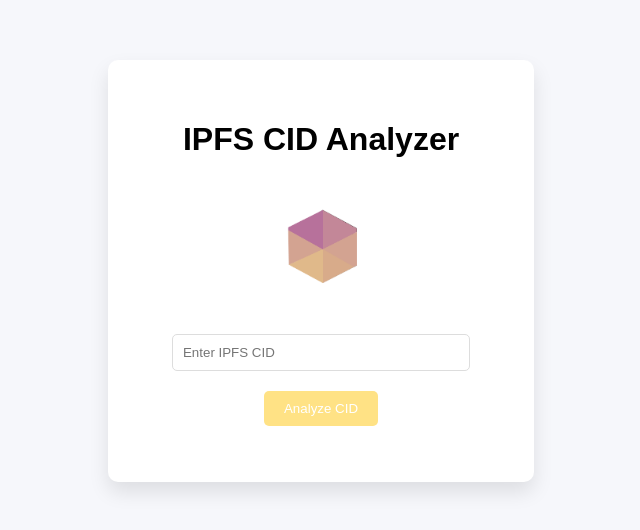
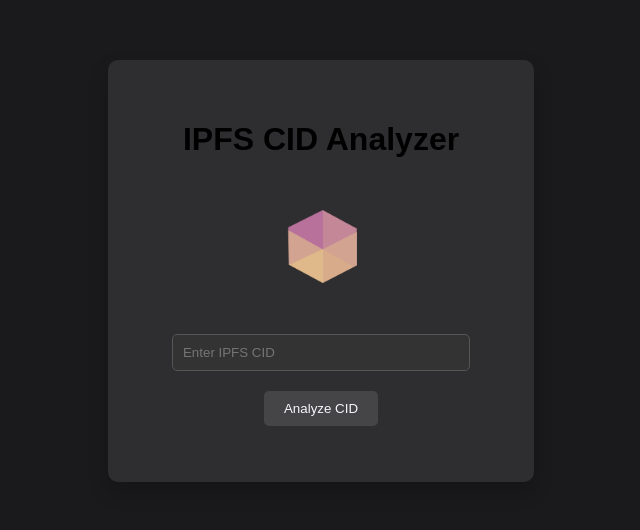
Before and after one commit to noryev/ipfsObjectAnalyzer, a React (Create React App) app: page / in a window 1280 px wide. Shown: the part 104-634 px from the top of the page, without its empty margins (285-925 px from the left). Built offline with nearby package versions, Linux system fonts and the light colour scheme.

Commit message:
Update App.css

```diff
--- a/src/App.css
+++ b/src/App.css
@@ -5,15 +5,15 @@ body {
   display: flex;
   align-items: center;
   justify-content: center;
-  background-color: #f6f7fb;
+  background-color: #1a1a1d;
 }
 
 .App {
   text-align: center;
   width: 70%; /* Increase box width */
   max-width: 800px; /* Set a max-width for responsiveness */
-  background-color: #fff;
-  box-shadow: 0 10px 20px rgba(0, 0, 0, 0.1);
+  background-color: #2e2e30;
+  box-shadow: 0 10px 20px rgba(0, 0, 0, 0.2);
   border-radius: 10px;
   padding: 40px;
 }
@@ -42,37 +42,37 @@ input {
   padding: 10px;
   width: 80%;
   border-radius: 5px;
-  border: 1px solid #ddd;
+  border: 1px solid #555;
   margin-top: 20px;
+  background-color: #333;
+  color: #f6f7fb;
 }
 
 button {
   padding: 10px 20px;
   border: none;
   border-radius: 5px;
-  background-color: #ffe285;
-  color: #fff;
+  background-color: #454548;
+  color: #f6f7fb;
   cursor: pointer;
   margin-top: 20px;
   transition: background-color 0.2s;
 }
 
 button:hover {
-  background-color: #ffd5ae;
+  background-color: #59595b;
 }
-
-
 
 #progress-bar {
   width: 0;
   height: 30px;
-  background-color: #4CAF50;
+  background-color: #4caf50;
   border-radius: 4px;
 }
 
 #message {
   margin-top: 20px;
-  color: #333;
+  color: #f6f7fb;
 }
 
 @media (prefers-reduced-motion: no-preference) {
@@ -91,6 +91,7 @@ button:hover {
   from {
     transform: rotate(0deg);
   }
+
   to {
     transform: rotate(360deg);
   }
```
